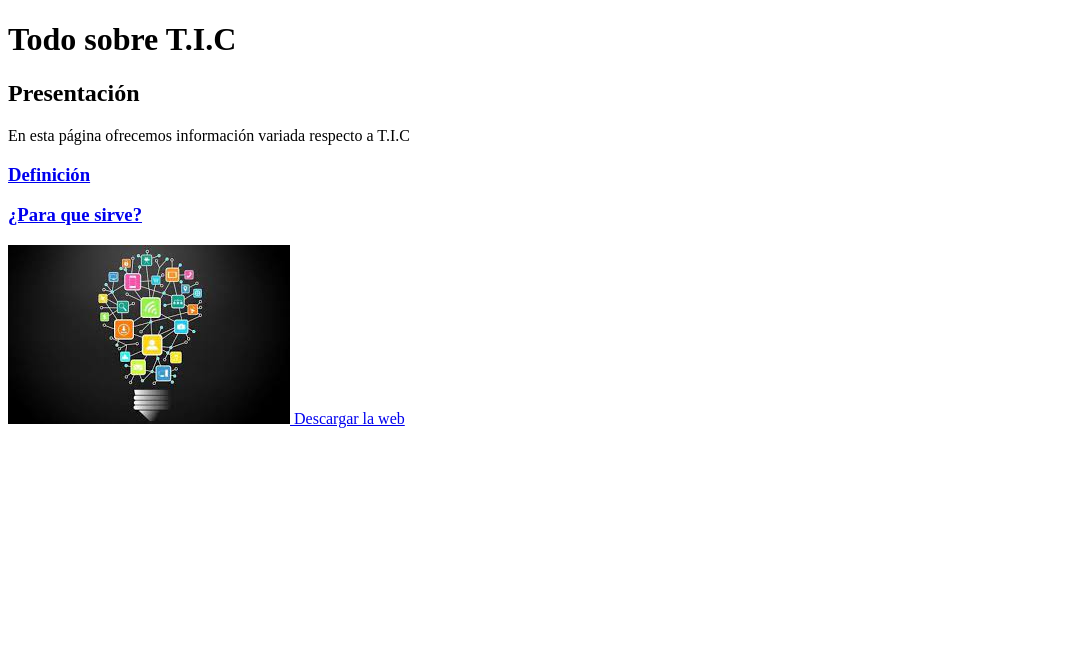
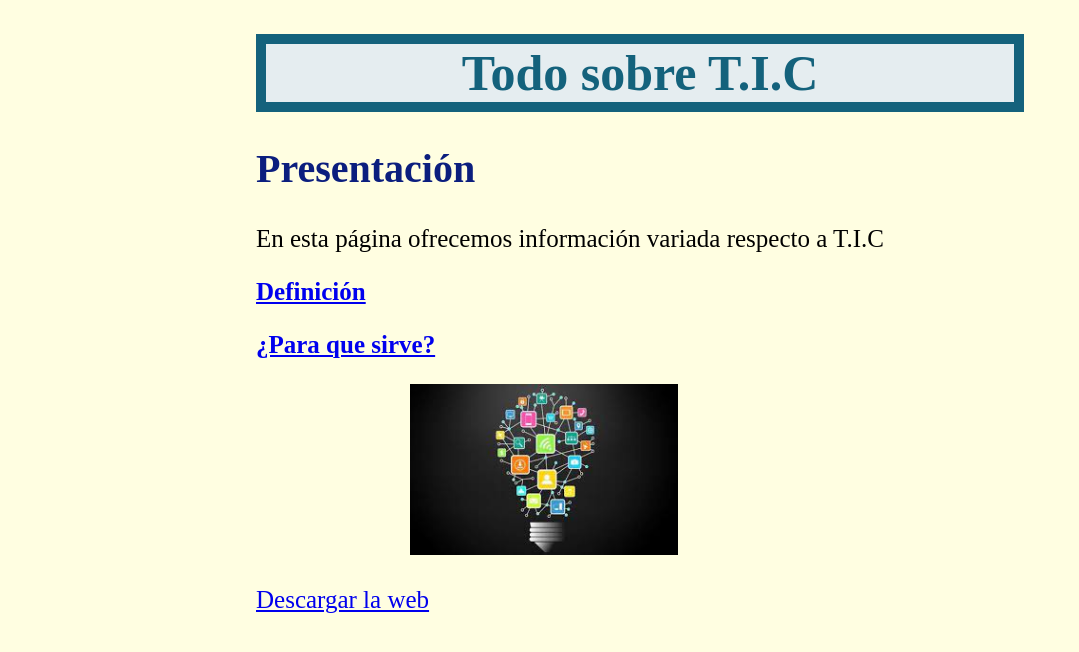
Before and after one commit to withoutnameFC/Tic_practica3, a plain HTML site: page index.html in a window 1280 px wide. Shown: the whole page, without its empty margins (0-1079 px from the left). Drawn offline with Linux system fonts and the light colour scheme.

Commit message:
Add files via upload

```diff
--- a/index.html
+++ b/index.html
@@ -2,21 +2,32 @@
 <html>
     <head>
         <title>La tecnopágina</title>
+        <style>
+            h1{color:  #14627c; font-size: 50px; text-align: center; border: 10px solid; background:  #e5edf0;}
+            body{margin-left: 20%; margin-right: 20%; background: #fffee1;}
+            h2{font-size: 40px; color: #0b1e7e; }
+            p{font-size: 25px}
+            img{margin-left: 20%; margin-right: 20%; width: 35%; height: 35%}
+            .subtitulo{font-size: 25px}
+            #descarga{font-size: 25px;}
+        </style>
     </head>
     <body>
         <h1>Todo sobre T.I.C</h1>
         <h2>Presentación</h2>
         <p>En esta página ofrecemos información variada respecto a T.I.C</p>
         <a href="Definición.html">
-            <h3>Definición</h3>
+            <h3 class="subtitulo">Definición</h3>
         </a>
         <a href="Características.html">
-            <h3>¿Para que sirve?</h3>
+            <h3 class="subtitulo">¿Para que sirve?</h3>
         </a>
         <a href="https://es.wikipedia.org/wiki/Tecnolog%C3%ADas_de_la_informaci%C3%B3n_y_la_comunicaci%C3%B3n" target="_blank">
             <img src="índice.jpeg">
         </a>
-        <a download href="Mi web.zip">Descargar la web</a>
+        <a download href="Mi web.zip" id="descarga">
+            <p>Descargar la web</p>
+        </a>
 
     </body>
 
```
Also changed, not shown: Características.html (+13 -2 lines), Definición.html (+6 -0 lines).
